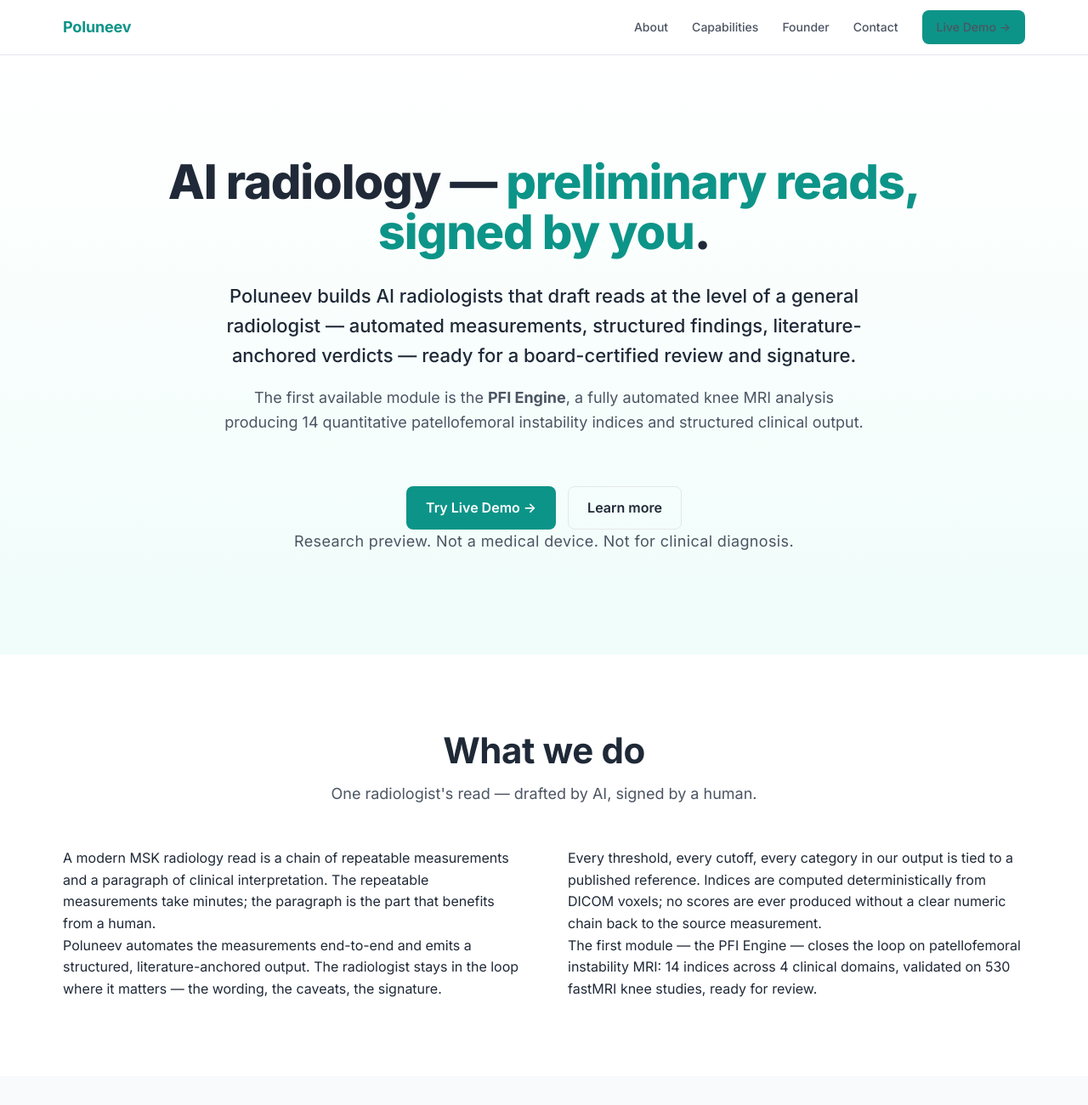
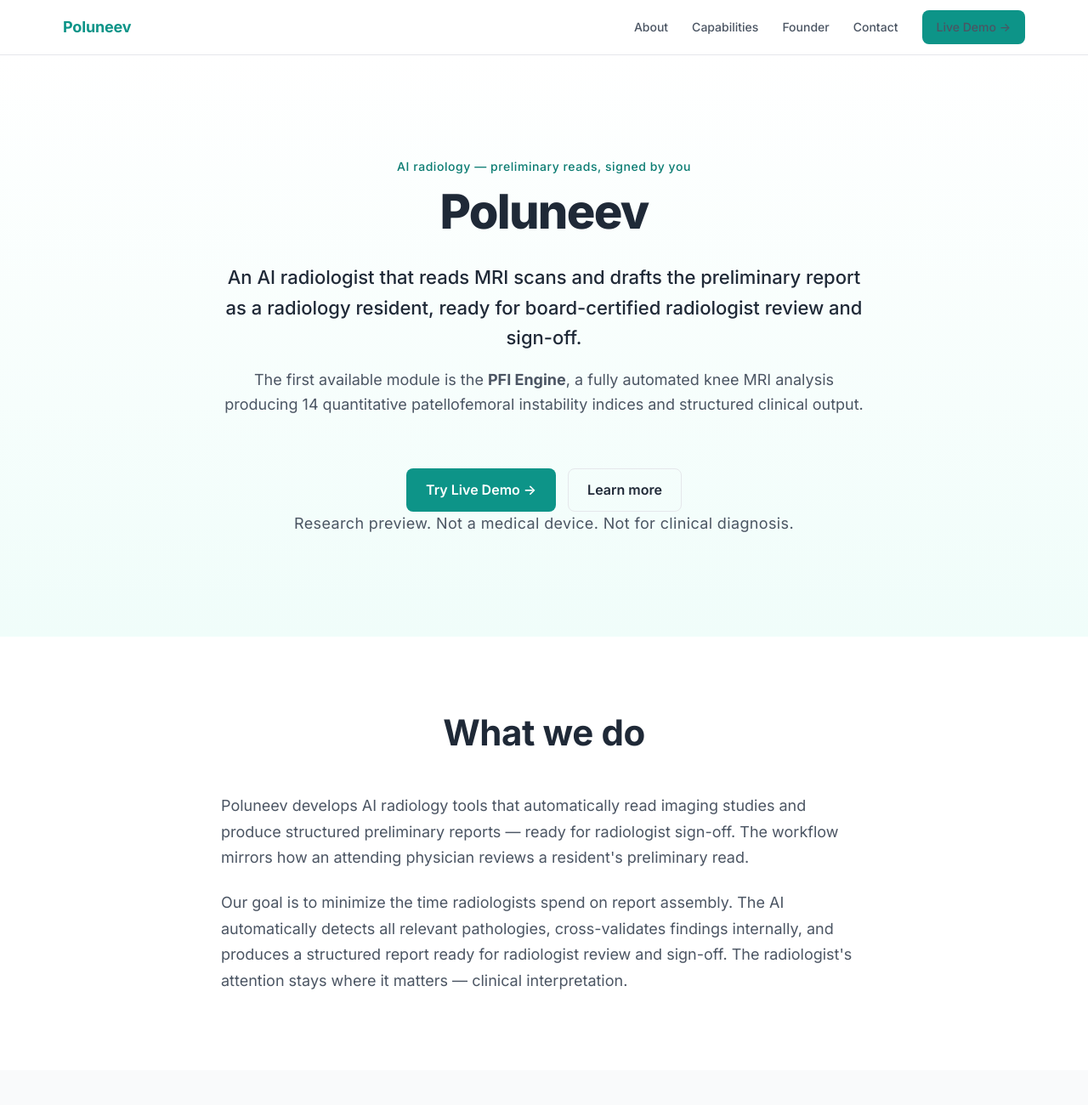
Before and after one commit to Dronuy/poluneev, a plain HTML site: page public/index.html in a window 1280 px wide. Shown: the top 1300 px of the page at 85% size. Drawn offline with Linux system fonts and the light colour scheme.

Commit message:
Phase B.1+B.2: hero copy + What we do rewrite
public/index.html:
  Hero now opens with a small teal eyebrow tag 'AI radiology --
  preliminary reads, signed by you', then h1='Poluneev' (large,
  brand-prominent), then a 2-paragraph block:
    para 1: AI radiologist drafts preliminary report as a resident,
            ready for board-certified review + sign-off.
    para 2: First module = PFI Engine, 14 indices, structured output.
  Disclaimer kept ('Research preview. Not a medical device. Not for
  clinical diagnosis.') with margin-top bumped to 3rem so it reads as
  a separate footnote, not a CTA-row attachment.

  About section ('What we do') replaced with the new copy: workflow
  mirrors attending review of resident; goal = minimize report
  assembly; AI detects pathologies + cross-validates; radiologist
  attention on clinical interpretation. Layout switched from 2-column
  about-grid to centered single-column about-stack (max-width 760px)
  so the 2 paragraphs read as one continuous statement.

public/assets/css/main.css:
  + .hero-tag (small teal eyebrow)
  + .about-stack (single-column 760px)
  - .about-grid 2-col removed (unused)
  hero-disclaimer margin-top 28px -> 3rem.

Phase B.1 + B.2.

```diff
--- a/public/assets/css/main.css
+++ b/public/assets/css/main.css
@@ -6,13 +6,21 @@
   background: linear-gradient(180deg, #FFFFFF 0%, #F0FDFA 100%);
   text-align: center;
 }
+.hero-tag {
+  font-size: var(--fs-sm);
+  font-weight: 500;
+  color: var(--c-primary-dark);
+  letter-spacing: 0.04em;
+  text-transform: none;
+  margin-bottom: 14px;
+}
 .hero h1 {
   font-size: var(--fs-4xl);
   font-weight: 800;
-  line-height: 1.05;
-  letter-spacing: -0.02em;
+  line-height: 1.0;
+  letter-spacing: -0.03em;
   color: var(--c-text);
-  margin-bottom: 28px;
+  margin-bottom: 32px;
   max-width: 920px;
   margin-left: auto;
   margin-right: auto;
@@ -40,8 +48,9 @@
   justify-content: center;
 }
 
+/* Disclaimer — visually separated from CTA. */
 .hero-disclaimer {
-  margin-top: 28px;
+  margin-top: 3rem;
   font-size: var(--fs-xs);
   color: var(--c-text-mute);
   letter-spacing: 0.02em;
@@ -67,15 +76,17 @@
 }
 .section-head p { color: var(--c-text-soft); font-size: var(--fs-lg); }
 
-/* ---------- About ---------- */
-.about-grid {
-  display: grid;
-  grid-template-columns: 1fr 1fr;
-  gap: 56px;
-  align-items: start;
+/* ---------- About (single-column stack) ---------- */
+.about-stack {
+  max-width: 760px;
+  margin: 0 auto;
 }
-.about p { font-size: var(--fs-lg); color: var(--c-text-soft); line-height: 1.7; }
-.about p + p { margin-top: 18px; }
+.about-stack p {
+  font-size: var(--fs-lg);
+  color: var(--c-text-soft);
+  line-height: 1.7;
+}
+.about-stack p + p { margin-top: 22px; }
 
 /* ---------- Capabilities ---------- */
 .cap-grid {
@@ -237,7 +248,6 @@
 @media (max-width: 768px) {
   .hero { padding: 80px 0 60px; }
   .section { padding: 60px 0; }
-  .about-grid { grid-template-columns: 1fr; gap: 28px; }
   .cap-grid { grid-template-columns: 1fr; }
   .founder-card {
     grid-template-columns: 1fr;
--- a/public/index.html
+++ b/public/index.html
@@ -41,12 +41,12 @@
 <!-- ================ HERO ================ -->
 <section class="hero">
   <div class="wrap">
-    <h1>AI radiology — <span class="accent">preliminary reads, signed by you</span>.</h1>
+    <div class="hero-tag">AI radiology &mdash; preliminary reads, signed by you</div>
+    <h1>Poluneev</h1>
     <p class="first-line">
-      Poluneev builds AI radiologists that draft reads at the level of a
-      general radiologist &mdash; automated measurements, structured findings,
-      literature-anchored verdicts &mdash; ready for a board-certified review
-      and signature.
+      An AI radiologist that reads MRI scans and drafts the preliminary
+      report as a radiology resident, ready for board-certified
+      radiologist review and sign-off.
     </p>
     <p>
       The first available module is the <strong>PFI Engine</strong>, a fully
@@ -68,36 +68,22 @@
   <div class="wrap">
     <div class="section-head">
       <h2>What we do</h2>
-      <p>One radiologist's read &mdash; drafted by AI, signed by a human.</p>
     </div>
-    <div class="about-grid">
-      <div>
-        <p>
-          A modern MSK radiology read is a chain of repeatable measurements
-          and a paragraph of clinical interpretation. The repeatable
-          measurements take minutes; the paragraph is the part that benefits
-          from a human.
-        </p>
-        <p>
-          Poluneev automates the measurements end-to-end and emits a
-          structured, literature-anchored output. The radiologist stays in
-          the loop where it matters &mdash; the wording, the caveats, the
-          signature.
-        </p>
-      </div>
-      <div>
-        <p>
-          Every threshold, every cutoff, every category in our output is tied
-          to a published reference. Indices are computed deterministically
-          from DICOM voxels; no scores are ever produced without a clear
-          numeric chain back to the source measurement.
-        </p>
-        <p>
-          The first module &mdash; the PFI Engine &mdash; closes the loop on
-          patellofemoral instability MRI: 14 indices across 4 clinical
-          domains, validated on 530 fastMRI knee studies, ready for review.
-        </p>
-      </div>
+    <div class="about-stack">
+      <p>
+        Poluneev develops AI radiology tools that automatically read
+        imaging studies and produce structured preliminary reports
+        &mdash; ready for radiologist sign-off. The workflow mirrors
+        how an attending physician reviews a resident's preliminary read.
+      </p>
+      <p>
+        Our goal is to minimize the time radiologists spend on report
+        assembly. The AI automatically detects all relevant pathologies,
+        cross-validates findings internally, and produces a structured
+        report ready for radiologist review and sign-off. The
+        radiologist's attention stays where it matters &mdash; clinical
+        interpretation.
+      </p>
     </div>
   </div>
 </section>
```
